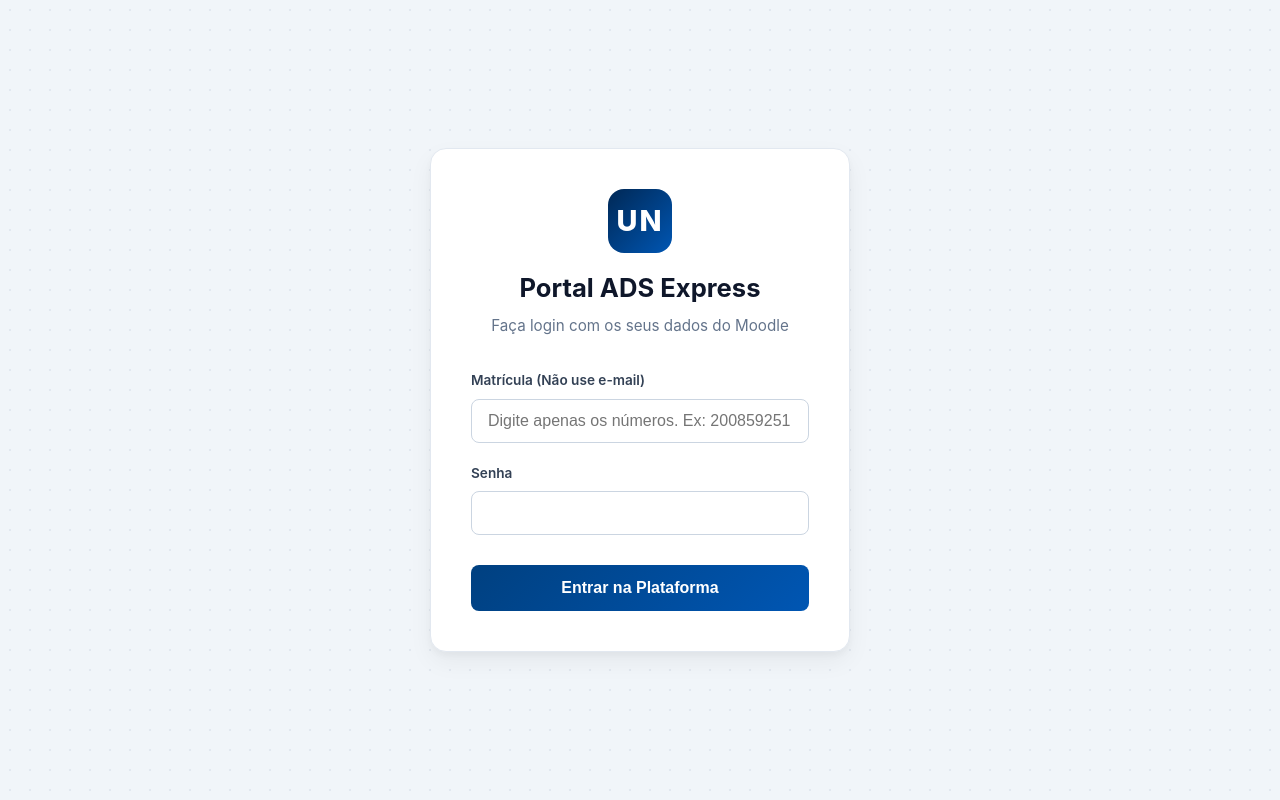
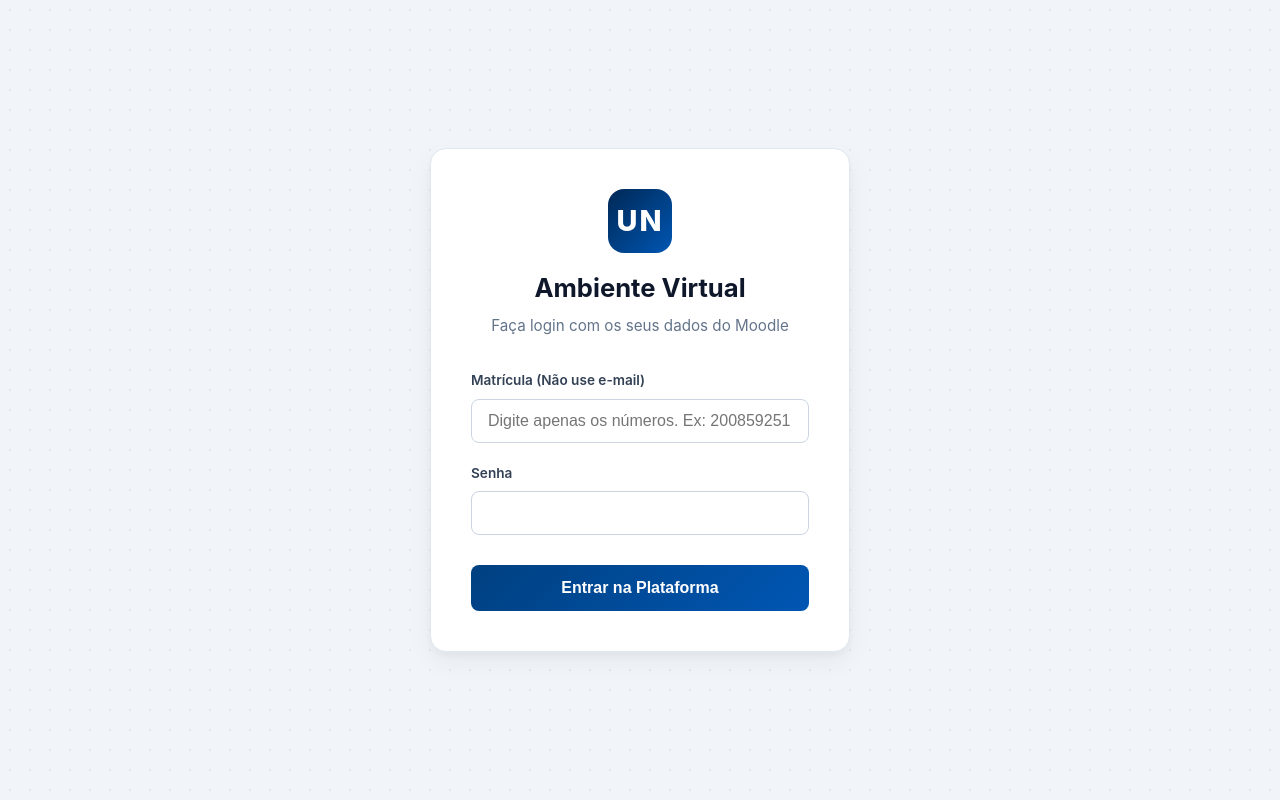
Before and after one commit to sauloteixeira-dev/newUX, a React (Vite) app: page / in a window 1280 px wide. Built offline with nearby package versions, Linux system fonts and the light colour scheme.

Commit message:
chore: rename app title to Ambiente Virtual

```diff
--- a/index.html
+++ b/index.html
@@ -4,7 +4,7 @@
     <meta charset="UTF-8" />
     <link rel="icon" type="image/svg+xml" href="/favicon.svg" />
     <meta name="viewport" content="width=device-width, initial-scale=1.0" />
-    <title>portal-ads-express</title>
+    <title>Ambiente Virtual</title>
   </head>
   <body>
     <div id="root"></div>
--- a/src/components/Login.jsx
+++ b/src/components/Login.jsx
@@ -58,7 +58,7 @@
       <div className="login-box">
         <div className="login-header">
           <div className="logo-icon-large">UN</div>
-          <h1>Portal ADS Express</h1>
+          <h1>Ambiente Virtual</h1>
           <p>Faça login com os seus dados do Moodle</p>
         </div>
 
--- a/src/components/Sidebar.jsx
+++ b/src/components/Sidebar.jsx
@@ -7,7 +7,7 @@
       <div className="sidebar-header">
         <div className="logo-container">
           <div className="logo-icon">UN</div>
-          <h2>Portal ADS Express</h2>
+          <h2>Ambiente Virtual</h2>
         </div>
       </div>
 
```
